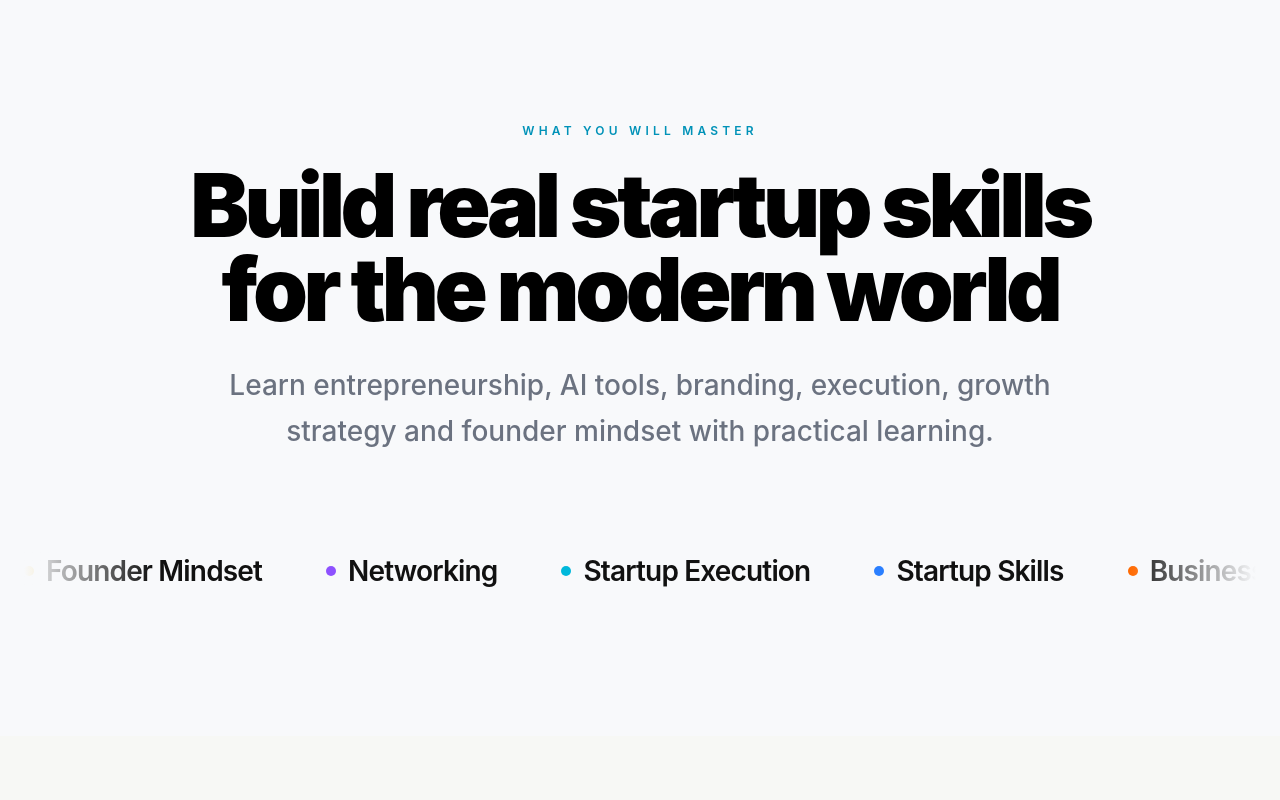
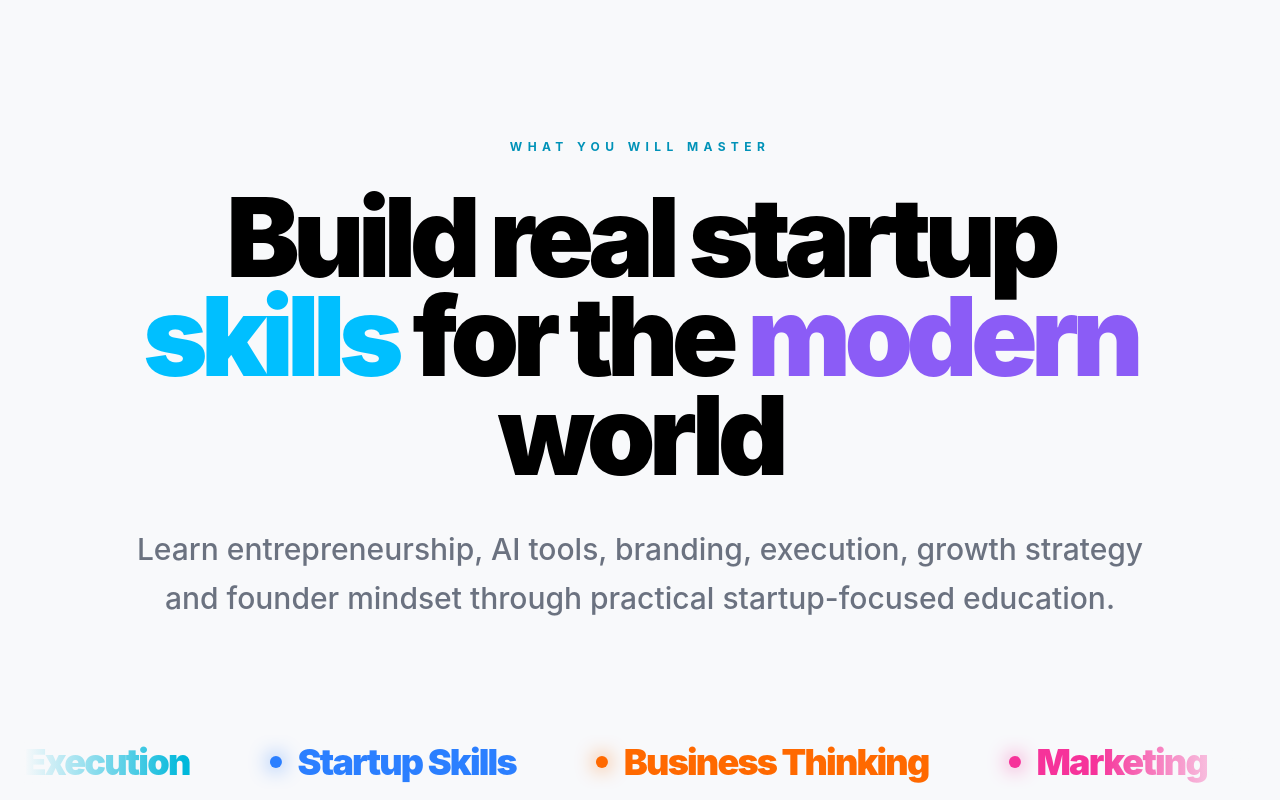
Before and after one commit to saini424/innvostep-website, a Next.js app: page / in a window 1280 px wide. Shown: the part 1560-2360 px from the top of the page. Built offline with nearby package versions, Linux system fonts and the light colour scheme.

Commit message:
final premium pronto style section

```diff
--- a/components/landing/logo-marquee.tsx
+++ b/components/landing/logo-marquee.tsx
@@ -50,112 +50,139 @@ export function LogoMarquee() {
   return (
     <section
       ref={ref}
-      className="relative py-28 md:py-36 overflow-hidden bg-[#f8f9fb]"
+      className="relative overflow-hidden bg-[#f8f9fb] py-32 md:py-40"
     >
       <motion.div
-        initial={{ opacity: 0, y: 30 }}
+        initial={{ opacity: 0, y: 80 }}
         animate={isInView ? { opacity: 1, y: 0 } : {}}
-        transition={{ duration: 0.8 }}
+        transition={{ duration: 1 }}
         className="max-w-7xl mx-auto px-6"
       >
-        {/* Small Label */}
-        <div className="flex justify-center mb-6">
-          <span className="uppercase tracking-[0.35em] text-cyan-600 text-[12px] font-semibold">
-            What You Will Master
+        {/* top label */}
+        <motion.div
+          initial={{ opacity: 0, y: 20 }}
+          animate={isInView ? { opacity: 1, y: 0 } : {}}
+          transition={{ delay: 0.2 }}
+          className="flex justify-center mb-8"
+        >
+          <span className="uppercase tracking-[0.45em] text-[12px] font-bold text-cyan-600">
+            WHAT YOU WILL MASTER
           </span>
-        </div>
+        </motion.div>
 
-        {/* Main Heading */}
-        <h2
+        {/* premium heading */}
+        <motion.h2
+          initial={{ opacity: 0, y: 40 }}
+          animate={isInView ? { opacity: 1, y: 0 } : {}}
+          transition={{ delay: 0.3 }}
           className="
             text-center
-            text-[52px]
-            md:text-[88px]
-            leading-[0.95]
-            tracking-[-0.05em]
             font-black
+            tracking-[-0.06em]
+            leading-[0.9]
+            text-[58px]
+            md:text-[110px]
             text-black
             max-w-6xl
             mx-auto
           "
         >
-          Build real startup skills
+          Build real startup
           <br />
-          for the modern world
-        </h2>
 
-        {/* Subheading */}
-        <p
+          <span className="text-[#00bfff]">
+            skills
+          </span>
+
+          {" "}for the{" "}
+
+          <span className="text-[#8b5cf6]">
+            modern
+          </span>
+
+          {" "}world
+        </motion.h2>
+
+        {/* subtitle */}
+        <motion.p
+          initial={{ opacity: 0, y: 30 }}
+          animate={isInView ? { opacity: 1, y: 0 } : {}}
+          transition={{ delay: 0.5 }}
           className="
             text-center
             text-[20px]
-            md:text-[28px]
+            md:text-[30px]
             leading-relaxed
             text-[#6b7280]
-            max-w-4xl
+            font-medium
+            max-w-5xl
             mx-auto
-            mt-8
-            font-medium
+            mt-10
           "
         >
-          Learn entrepreneurship, AI tools, branding, execution,
-          growth strategy and founder mindset with practical learning.
-        </p>
+          Learn entrepreneurship, AI tools, branding,
+          execution, growth strategy and founder mindset
+          through practical startup-focused education.
+        </motion.p>
 
-        {/* Moving Skill Row */}
-        <div className="relative mt-24 overflow-hidden">
+        {/* moving premium row */}
+        <div className="relative mt-28 overflow-hidden">
 
-          {/* Fade left */}
-          <div className="absolute left-0 top-0 bottom-0 w-32 bg-gradient-to-r from-[#f8f9fb] to-transparent z-10" />
+          {/* fade left */}
+          <div className="absolute left-0 top-0 bottom-0 w-40 bg-gradient-to-r from-[#f8f9fb] to-transparent z-10" />
 
-          {/* Fade right */}
-          <div className="absolute right-0 top-0 bottom-0 w-32 bg-gradient-to-l from-[#f8f9fb] to-transparent z-10" />
+          {/* fade right */}
+          <div className="absolute right-0 top-0 bottom-0 w-40 bg-gradient-to-l from-[#f8f9fb] to-transparent z-10" />
 
-          <div className="flex gap-16 animate-marquee whitespace-nowrap">
-
+          {/* marquee */}
+          <motion.div
+            animate={{
+              x: ["0%", "-50%"],
+            }}
+            transition={{
+              repeat: Infinity,
+              duration: 22,
+              ease: "linear",
+            }}
+            className="flex gap-20 whitespace-nowrap w-max"
+          >
             {[...skills, ...skills].map((skill, index) => (
               <motion.div
                 key={`${skill.name}-${index}`}
                 whileHover={{
-                  y: -2,
-                  scale: 1.03,
+                  y: -5,
+                  scale: 1.05,
                 }}
                 transition={{ duration: 0.2 }}
-                className="
-                  flex
-                  items-center
-                  gap-3
-                  shrink-0
-                  cursor-default
-                "
+                className="flex items-center gap-4 shrink-0"
               >
-                {/* Colored dot */}
+                {/* premium glow dot */}
                 <div
                   className={`
-                    w-2.5
-                    h-2.5
+                    w-3
+                    h-3
                     rounded-full
                     ${skill.color}
                     bg-current
-                    shadow-lg
+                    shadow-[0_0_20px_currentColor]
                   `}
                 />
 
-                {/* Text */}
+                {/* premium text */}
                 <span
-                  className="
-                    text-[20px]
-                    md:text-[28px]
-                    font-semibold
-                    tracking-[-0.03em]
-                    text-[#111111]
-                  "
+                  className={`
+                    ${skill.color}
+                    text-[28px]
+                    md:text-[36px]
+                    font-black
+                    tracking-[-0.05em]
+                  `}
                 >
                   {skill.name}
                 </span>
               </motion.div>
             ))}
-          </div>
+          </motion.div>
         </div>
       </motion.div>
     </section>
```
